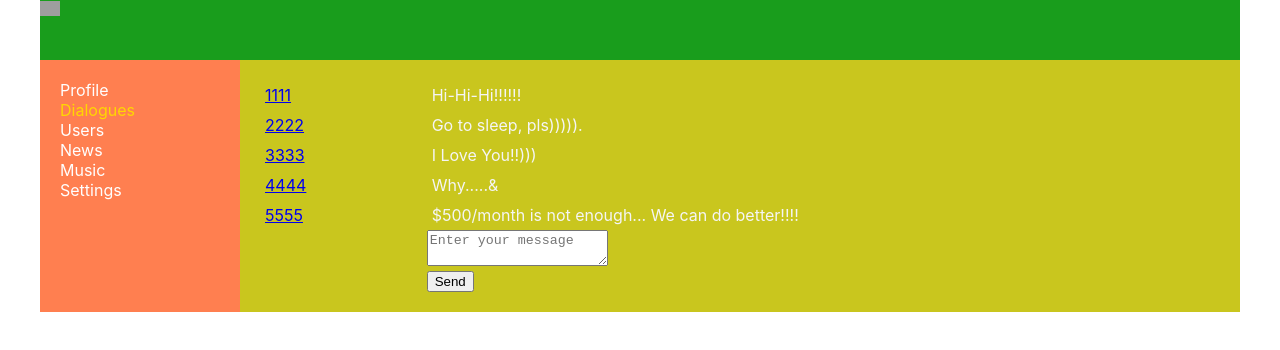
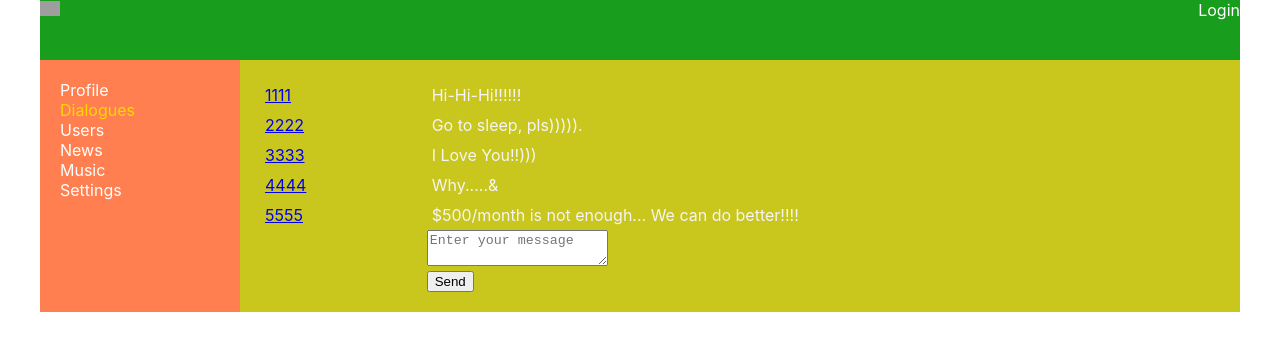
Before and after one commit to maria-batskalevich/it-inc-social-network, a React (Create React App) app: page /dialogues in a window 1280 px wide. Shown: the top 350 px of the page. Built offline with nearby package versions, Linux system fonts and the light colour scheme; no server answers; grey boxes are pictures that could not be loaded.

Commit message:
samurai path 1.0 61

```diff
--- a/src/App.tsx
+++ b/src/App.tsx
@@ -1,11 +1,11 @@
 import React from "react";
 import { Route } from "react-router-dom";
 import s from "./App.module.css";
-import { Header } from "./components/Header/Header";
 import { Navbar } from "./components/Navbar/Navbar";
 import {DialoguesContainer} from "./components/Dialogues/DialoguesContainer";
 import UsersContainer from "./components/Users/UsersContainer";
 import {ProfileContainer} from "./components/Profile/ProfileContainer";
+import {HeaderContainer} from "./components/Header/HeaderContainer";
 
 
 
@@ -13,7 +13,7 @@ import {ProfileContainer} from "./components/Profile/ProfileContainer";
 export function App() {
   return (
     <div className={s.appWrapper}>
-      <Header />
+      <HeaderContainer />
       <Navbar />
       <div className={s.appWrapperContent}>
           <Route path={"/profile/:userID?"} render={() => <ProfileContainer />} />
--- a/src/components/Header/Header.module.css
+++ b/src/components/Header/Header.module.css
@@ -6,3 +6,11 @@
 .header img {
   width: 20px;
 }
+
+.loginBlock{
+  float: right;
+}
+.loginBlock a {
+  color: white;
+  text-decoration: none;
+}
--- a/src/components/Header/Header.tsx
+++ b/src/components/Header/Header.tsx
@@ -1,13 +1,26 @@
 import React from "react";
 import s from "./Header.module.css";
+import { NavLink } from "react-router-dom";
+import {AuthType, InitialUsersStateType} from "../../redux/authReducer";
 
-export const Header = () => {
+type HeaderPropsType = {
+    isAuth: boolean;
+    login: string | null;
+    setAuthUserData: (data: AuthType) => void;
+};
+
+export const Header = (props:HeaderPropsType ) => {
   return (
     <header className={s.header}>
       <img
         src={"https://cdn.logo.com/hotlink-ok/logo-social-sq.png"}
         alt={"Logo"}
       />
+        <div className={s.loginBlock}>
+            {props.isAuth? props.login
+            :<NavLink to={'/login'}>Login</NavLink> }
+
+        </div>
     </header>
   );
 };
--- /dev/null
+++ b/src/components/Header/HeaderContainer.tsx
@@ -0,0 +1,39 @@
+import React from "react";
+import {Header} from "./Header";
+import axios from "axios";
+import {connect} from "react-redux";
+import {AuthType, setAuthUserData} from "../../redux/authReducer";
+import {ReduxRootStateType} from "../../redux/redux-store";
+
+type MapStatePropsType = {
+    isAuth: boolean,
+    login: string | null,
+};
+type MapDispatchPropsType = {
+    setAuthUserData: (data: AuthType) => void
+};
+
+type HeaderClassContainerPropsType = MapStatePropsType & MapDispatchPropsType;
+
+export class HeaderClassContainer extends React.Component<HeaderClassContainerPropsType> {
+    componentDidMount() {
+        axios
+            .get(`https://social-network.samuraijs.com/api/1.0/auth/me`, {
+                withCredentials: true
+            })
+            .then(promise => {
+               if(promise.data.resultCode === 0) {
+                   this.props.setAuthUserData(promise.data.data)
+               }
+            });
+    }
+    render = () => {
+        return <Header {...this.props}/>
+    }
+}
+const mapStateToProps = (state: ReduxRootStateType):MapStatePropsType  => ({
+    isAuth: state.auth.isAuth,
+    login: state.auth.login,
+})
+export const HeaderContainer = connect(mapStateToProps, {setAuthUserData}) (
+    HeaderClassContainer);
--- a/src/components/Profile/ProfileContainer.tsx
+++ b/src/components/Profile/ProfileContainer.tsx
@@ -10,13 +10,10 @@ import {RouteComponentProps, withRouter} from "react-router-dom";
 type MapStatePropsType = {
     userProfile: UserProfileType;
 };
-
 type MapDispatchPropsType = {
     setUserProfile: (userProfile: UserProfileType) => void;
 };
-
 type ProfileClassContainerPropsType = MapStatePropsType & MapDispatchPropsType;
-
 type ProfilePathParamsType = {
     userID: string;
 };
--- /dev/null
+++ b/src/redux/authReducer.ts
@@ -0,0 +1,38 @@
+
+export type InitialUsersStateType = typeof initialAuthUserState;
+export type AuthReducerActionTypes =
+    | ReturnType<typeof setAuthUserData>
+const SET_USER_DATA = 'SET-USER-DATA';
+
+export type AuthType = {
+    id: number | null;
+    login: string | null;
+    email: string | null;
+    isAuth: boolean;
+};
+
+const initialAuthUserState = {
+    id: null,
+    email: null,
+    login: null,
+    isAuth: false,
+} as AuthType;
+
+export const authReducer = (
+    state: InitialUsersStateType = initialAuthUserState,
+    action: AuthReducerActionTypes) => {
+    switch (action.type) {
+        case SET_USER_DATA:
+            return {
+                ...state,
+               ...action.data,
+                isAuth: true
+            }
+
+        default:
+            return state;
+    }
+};
+
+export const setAuthUserData = (initialAuthUserState: InitialUsersStateType) => ({type: SET_USER_DATA, data: initialAuthUserState} as const);
+export default authReducer;
--- a/src/redux/redux-store.ts
+++ b/src/redux/redux-store.ts
@@ -13,6 +13,7 @@ import {
     follow, setCurrentPage, setTotalUsersCount, setUsers, toggleIsFetching, unfollow,
     usersReducer
 } from "./usersReducer";
+import authReducer from "./authReducer";
 // IMPORTS
 
 export type ReduxRootStateType = ReturnType<typeof reduxReducers>;
@@ -35,7 +36,9 @@ export type ActionTypes =
 export const reduxReducers = combineReducers({
     profilePage: profileReducer,
     dialoguesPage: dialoguesReducer,
-    usersPage: usersReducer
+    usersPage: usersReducer,
+    auth: authReducer,
+
 }); // combineReducers() - Redux function which combines all reduxReducers; accepts object with STORE BRANCH: BRANCH REDUCER key-value pairs
 
 export const reduxStore = createStore(reduxReducers); // createStore() - Redux function to create reduxStore; accepts return value of combineReducers() as its input --> createStore() creates state object, whose .reduxStore has properties set as keys inside of combineReducers() inputs
```
